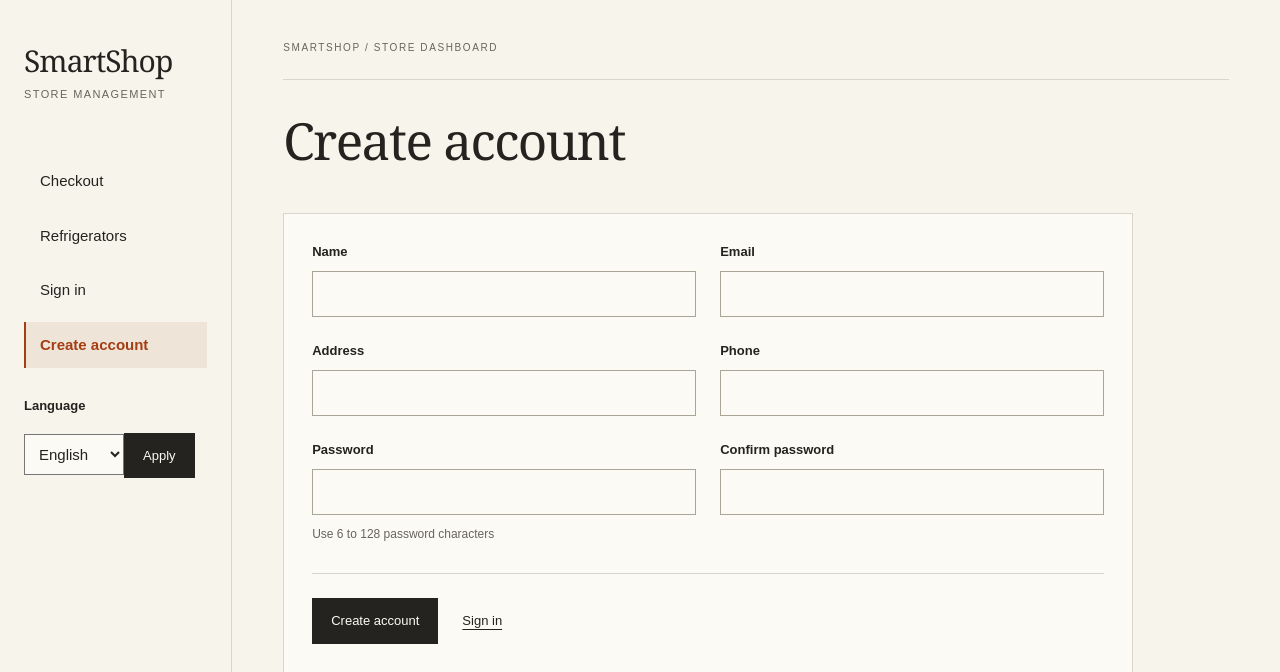
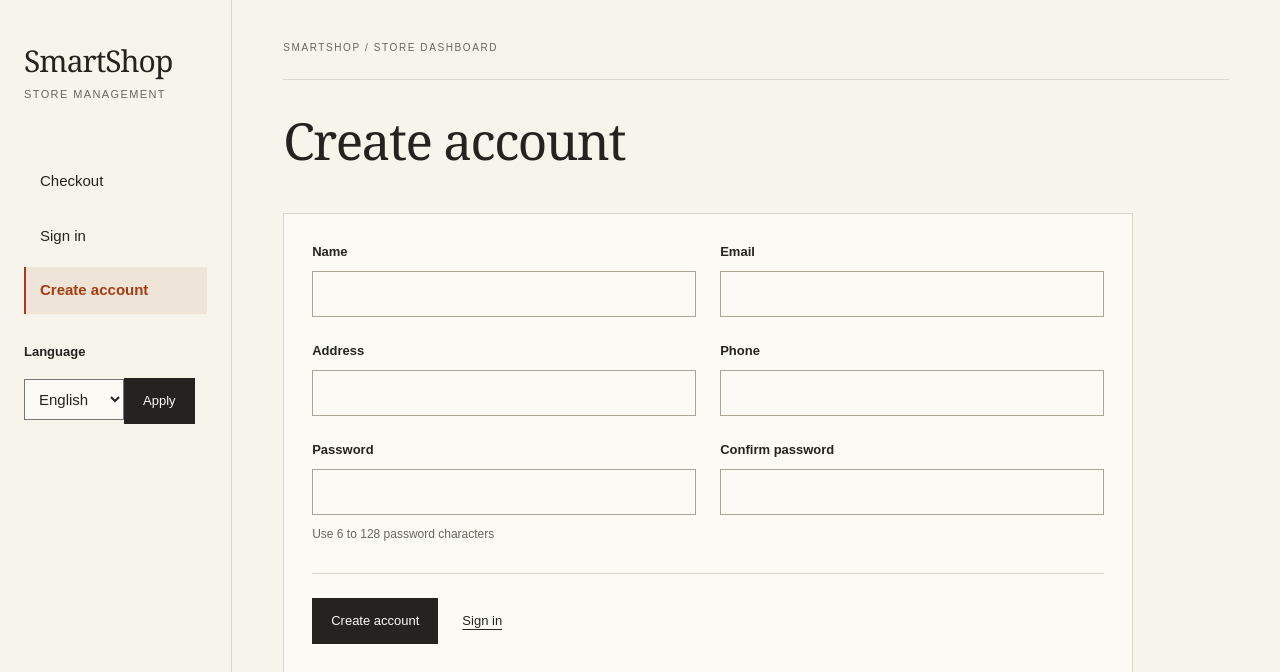
Before and after one commit to youngdisciple/smartshop, a Flask app: page /auth/signup in a window 1280 px wide. Shown: the top 672 px of the page. Run offline with Flask 3, Linux system fonts and the light colour scheme.

Commit message:
fix(navigation): show refrigerators tab only to signed-in admins

```diff
--- a/smartshop/templates/base.html
+++ b/smartshop/templates/base.html
@@ -15,7 +15,7 @@
     <a class="brand" href="{{ url_for('shop.checkout_start') }}">SmartShop<span>{{ _('Store management') }}</span></a>
     <nav aria-label="{{ _('Main navigation') }}">
       {% set links = [('shop.checkout_start', 'Checkout')] %}
-      {% if not g.customer or g.customer.is_admin %}{% set links = links + [('dashboard.index', 'Refrigerators')] %}{% endif %}
+      {% if g.customer and g.customer.is_admin %}{% set links = links + [('dashboard.index', 'Refrigerators')] %}{% endif %}
       {% if g.customer %}
         {% set links = links + [('shop.account', 'My account')] %}
         {% if g.customer.is_admin %}{% set links = links + [('shop.products', 'Products'), ('admin.index_customer', 'Customers')] %}{% endif %}
```
Also changed, not shown: tests/test_app.py (+7 -1 lines).
